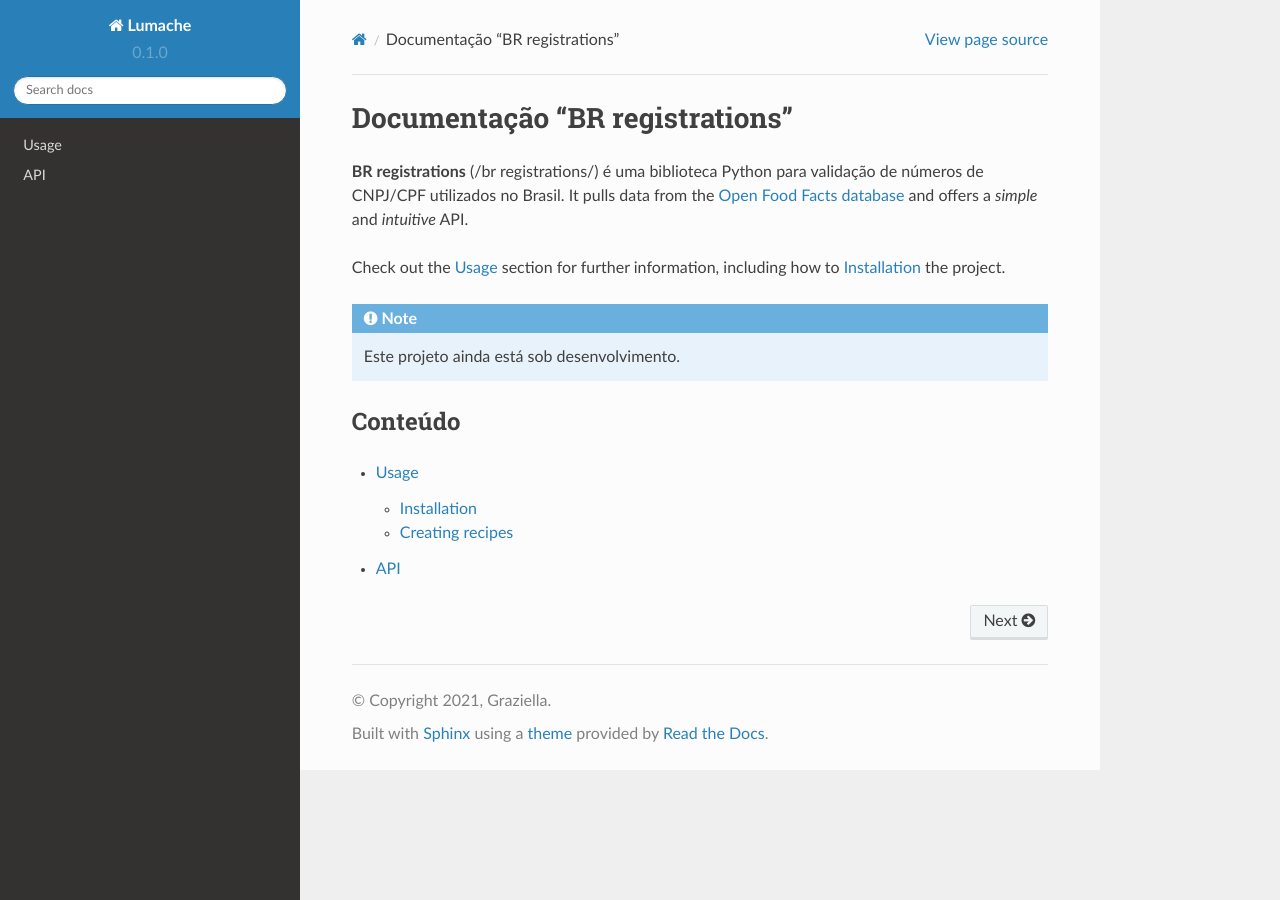
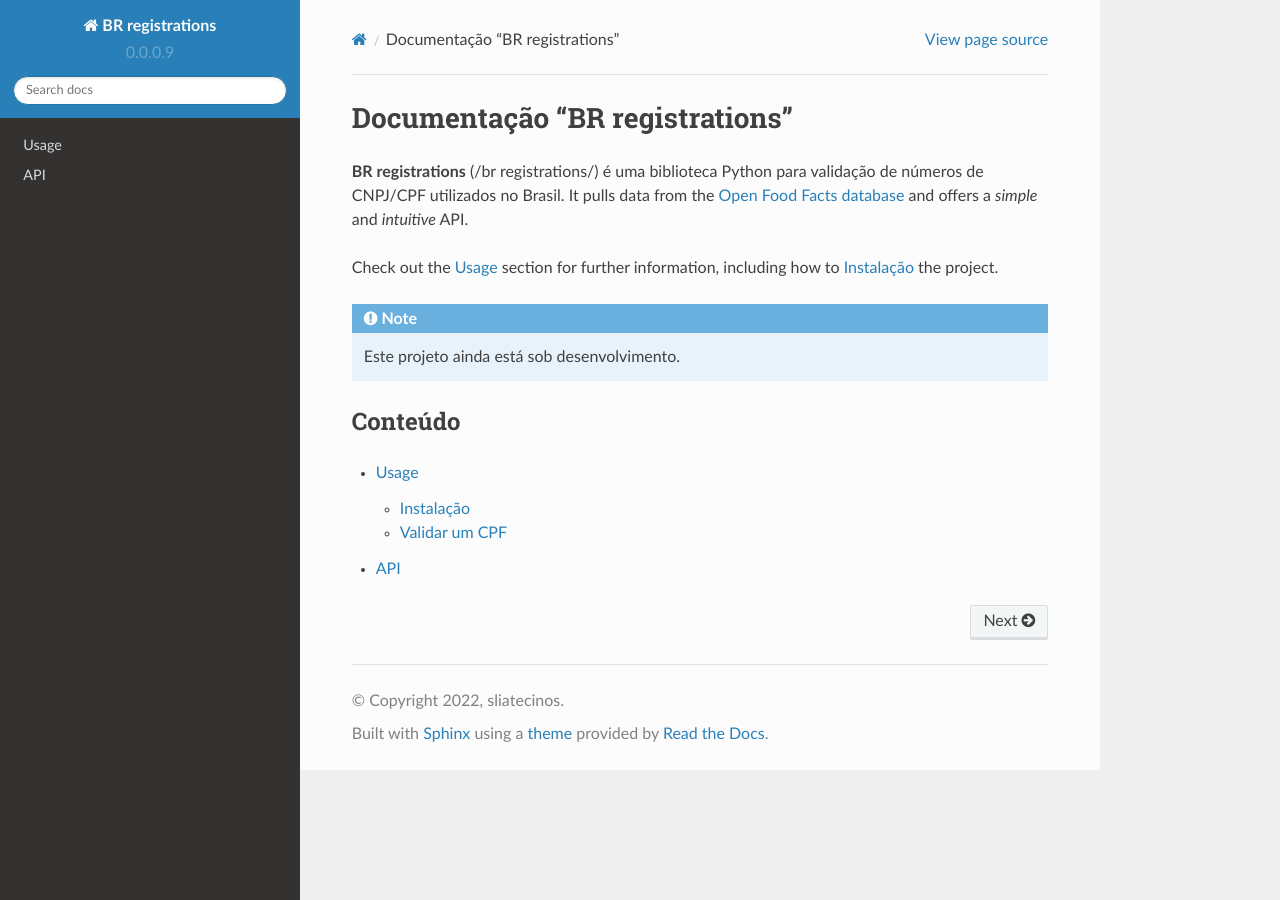
Before and after one commit to sliatecinos/CPF_CNPJ, a Sphinx documentation site: the page built from docs/source/index.rst, in a window 1280 px wide. Built offline with Sphinx 7.4.7 and the Read the Docs theme 2.0.0, drawn with Linux system fonts in a browser that asks for light colours.

Commit message:
Update "rtd" files

```diff
--- a/docs/source/api.rst
+++ b/docs/source/api.rst
@@ -4,4 +4,6 @@ API
 .. autosummary::
    :toctree: generated
 
-   br_registrations
+   validateCNPJ
+   validateCPF
+   version
--- a/docs/source/conf.py
+++ b/docs/source/conf.py
@@ -2,12 +2,12 @@
 
 # -- Project information
 
-project = 'Lumache'
-copyright = '2021, Graziella'
-author = 'Graziella'
+project = 'BR registrations'
+copyright = '2022, sliatecinos'
+author = 'Sliatecinos'
 
 release = '0.1'
-version = '0.1.0'
+version = '0.0.0.9'
 
 # -- General configuration
 
```
Also changed, not shown: br_registrations.py (+10 -10 lines), docs/source/usage.rst (+12 -12 lines).
